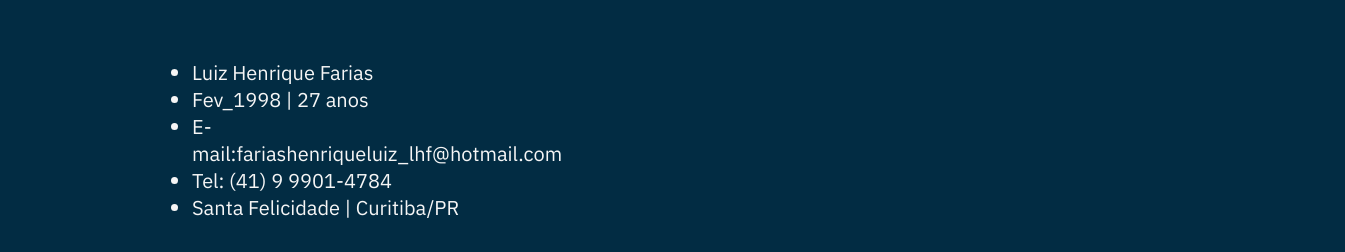
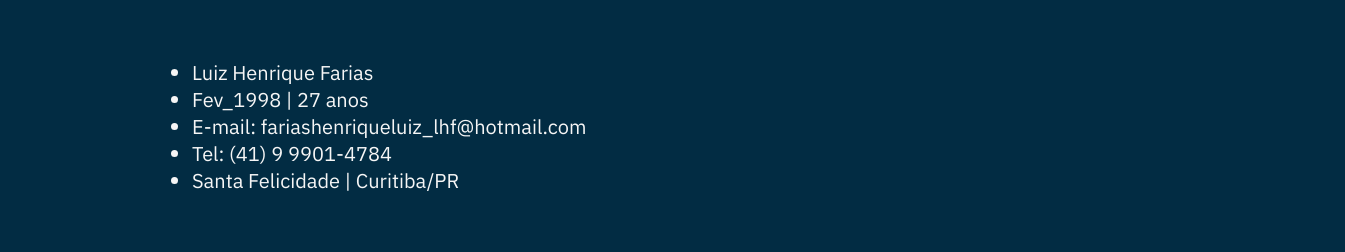
Before and after one commit to luizhfari/portifolio-luiz, a plain HTML site: page curriculum.html in a window 1280 px wide. Shown: the part 185-437 px from the top of the page, 1345 px wide, since content can reach past the window. Drawn offline with Linux system fonts and the light colour scheme; a web font is replaced by a local one.

Commit message:
Update curriculum.html
Editei o meu e-mail no meu currículo.

```diff
--- a/curriculum.html
+++ b/curriculum.html
@@ -26,7 +26,9 @@
             <ul class="apresentacao__conteudo__texto">
                 <li>Luiz Henrique Farias</li>
                 <li>Fev_1998 | 27 anos</li>
-                <li>E-mail:fariashenriqueluiz_lhf@hotmail.com</li>
+                <li>
+                    <span style="white-space: nowrap;">E-mail: fariashenriqueluiz_lhf@hotmail.com</span>
+                </li>
                 <li>Tel: (41) 9 9901-4784</li>
                 <li>Santa Felicidade | Curitiba/PR</li>
             </ul>
```
